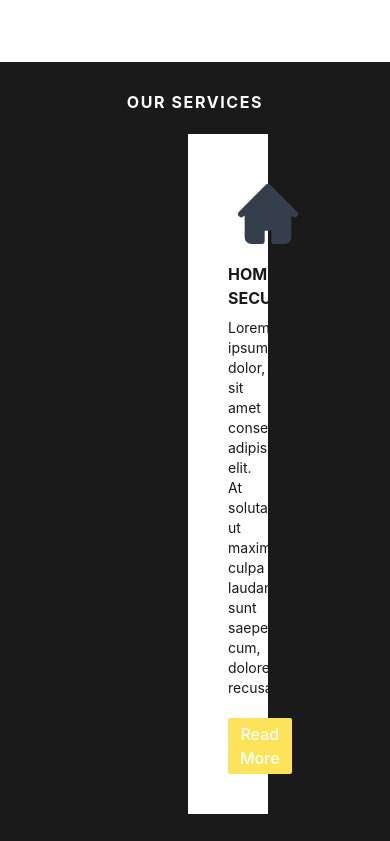
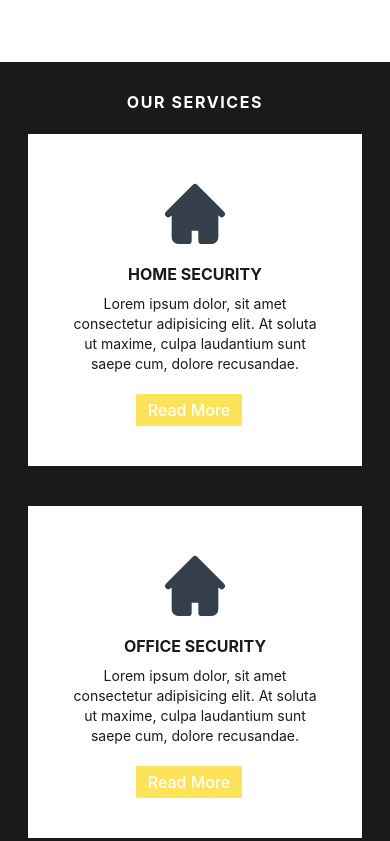
Before and after one commit to yafa-jawabreh21/Guarder_responsive, a React (Create React App) app: page / in a window 390 px wide. Shown: the part 903-1744 px from the top of the page. Built offline with nearby package versions, Linux system fonts and the light colour scheme.

Commit message:
update services component

```diff
--- a/src/components/Services.js
+++ b/src/components/Services.js
@@ -9,7 +9,7 @@ function Services () {
         <>
         <div id="section2" className="bg-black opacity-90 text-white text-center p-7 ">
             <h1 className="text-white text-base sm:text-lg md:text-xl font-bold tracking-widest sm:mt-16 sm:mb-10 mb-5">OUR SERVICES</h1>
-            <div className="block md:flex md:gap-5   my-0 mx-40  text-black">
+            <div className="block md:flex md:gap-5   my-0 lg:mx-40  text-black">
                 <div data-aos="zoom-in" data-aos-offset="300" className="block p-10 bg-white mb-10">
                 <svg class="w-20 h-20 my-0 mx-auto text-gray-800 dark:text-white" aria-hidden="true" xmlns="http://www.w3.org/2000/svg" width="24" height="24" fill="currentColor" viewBox="0 0 24 24">
   <path fill-rule="evenodd" d="M11.293 3.293a1 1 0 0 1 1.414 0l6 6 2 2a1 1 0 0 1-1.414 1.414L19 12.414V19a2 2 0 0 1-2 2h-3a1 1 0 0 1-1-1v-3h-2v3a1 1 0 0 1-1 1H7a2 2 0 0 1-2-2v-6.586l-.293.293a1 1 0 0 1-1.414-1.414l2-2 6-6Z" clip-rule="evenodd"/>
```
